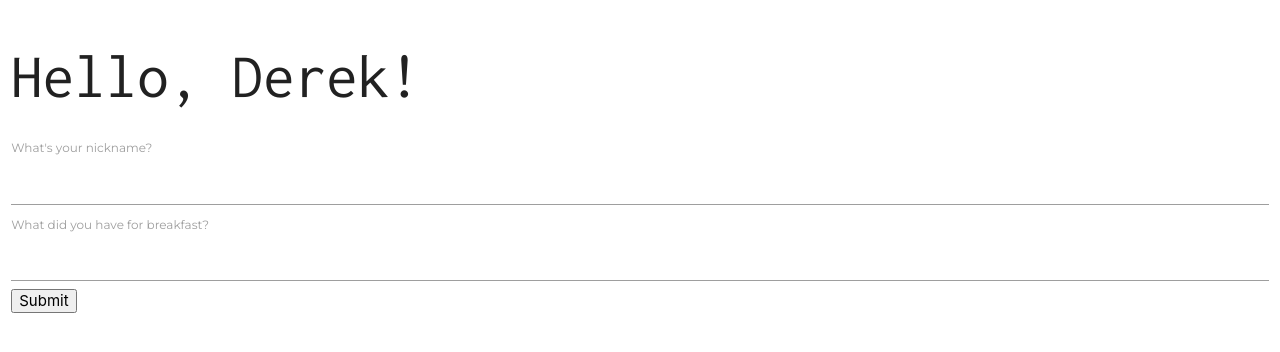
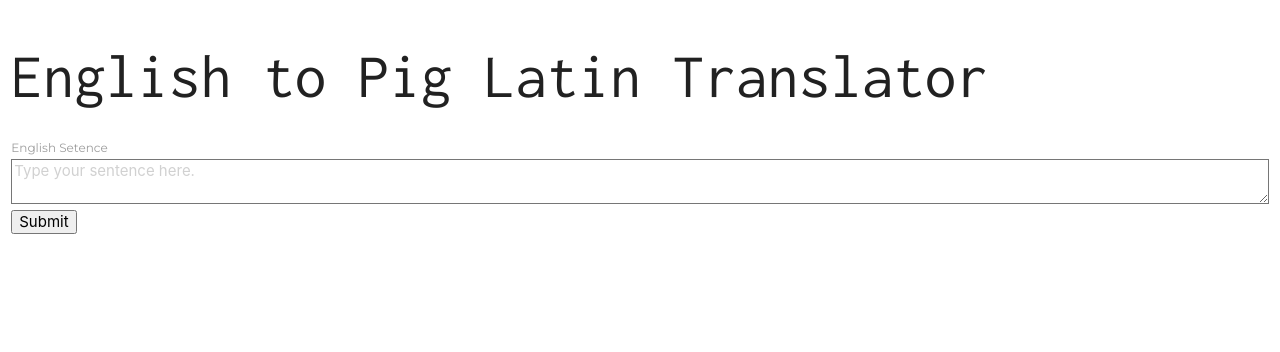
Before and after one commit to dstamp1/flask-project-demo, a Flask app: page / in a window 1280 px wide. Shown: the top 352 px of the page. Run offline with Flask 2, Linux system fonts and the light colour scheme.

Commit message:
Update project to a pig latin translator

```diff
--- a/app/routes.py
+++ b/app/routes.py
@@ -7,27 +7,13 @@ from flask import request
 @app.route('/')
 @app.route('/index')
 def index():
-    user = {'name': 'Derek'}
-    return render_template('index.html', title='Home', user=user)
+    return render_template('index.html')
 
-@app.route('/user/<name>')
-def user_page(name):
-    user = {'name': name}
-    return render_template('index.html', title='Home', user=user)
+@app.route('/piglatinify', methods=['POST'])
+def piglatinify():
+    userdata = dict(request.form)
 
+    english_sentence = userdata['inputsentence']
+    piglatin_sentence = model.piglatinify(english_sentence)
 
-@app.route('/sendBreakfast', methods=['GET', 'POST'])
-def handleBreakfast():
-    if request.method == 'GET':
-        return "You're getting the breakfast page!"
-    else:
-        userdata = dict(request.form)
-        # Store the nickname in a variable for easy reference
-        nickname = userdata['nickname'] # Note that we access the first item in the list provided by the "nickname key"
-        # Store the breakfast in a variable for easy reference
-        breakfast = userdata['breakfast']
-
-        nickname = model.shout(userdata['nickname'])
-        breakfast = model.shout(userdata['breakfast'])
-        # Use those variables to create a dynamic result for our user
-        return "Hello, " + nickname + "! I hear you had " + breakfast + " for breakfast! Sounds delicious."
+    return render_template('piglatinify.html', english_sentence=english_sentence, piglatin_sentence=piglatin_sentence)
--- a/app/templates/index.html
+++ b/app/templates/index.html
@@ -7,14 +7,11 @@
 {% block content %}
 <div class="row">
     <div class="col s12 m12 l12">
-        <h1>Hello, {{ user.name }}!</h1>
-    </div>
-    <div class="col s12 m12 l12">
-        <form method="post" action="/sendBreakfast">
-            <label for="nickname">What's your nickname?</label>
-            <input type='text' name='nickname'>
-            <label for="breakfast">What did you have for breakfast?</label>
-            <input type='text' name='breakfast'>
+      <h1>English to Pig Latin Translator</h1>
+        <form method="post" action="/piglatinify">
+            <label for="inputsentence">English Setence</label>
+            <textarea name="inputsentence" rows="10" cols="30" placeholder="Type your sentence here."></textarea>
+
             <input type='submit'>
         </form>
     </div>
```
Also changed, not shown: app/models/model.py (+17 -2 lines), app/templates/piglatinify.html (added, +17 -0 lines), 1 other file.
